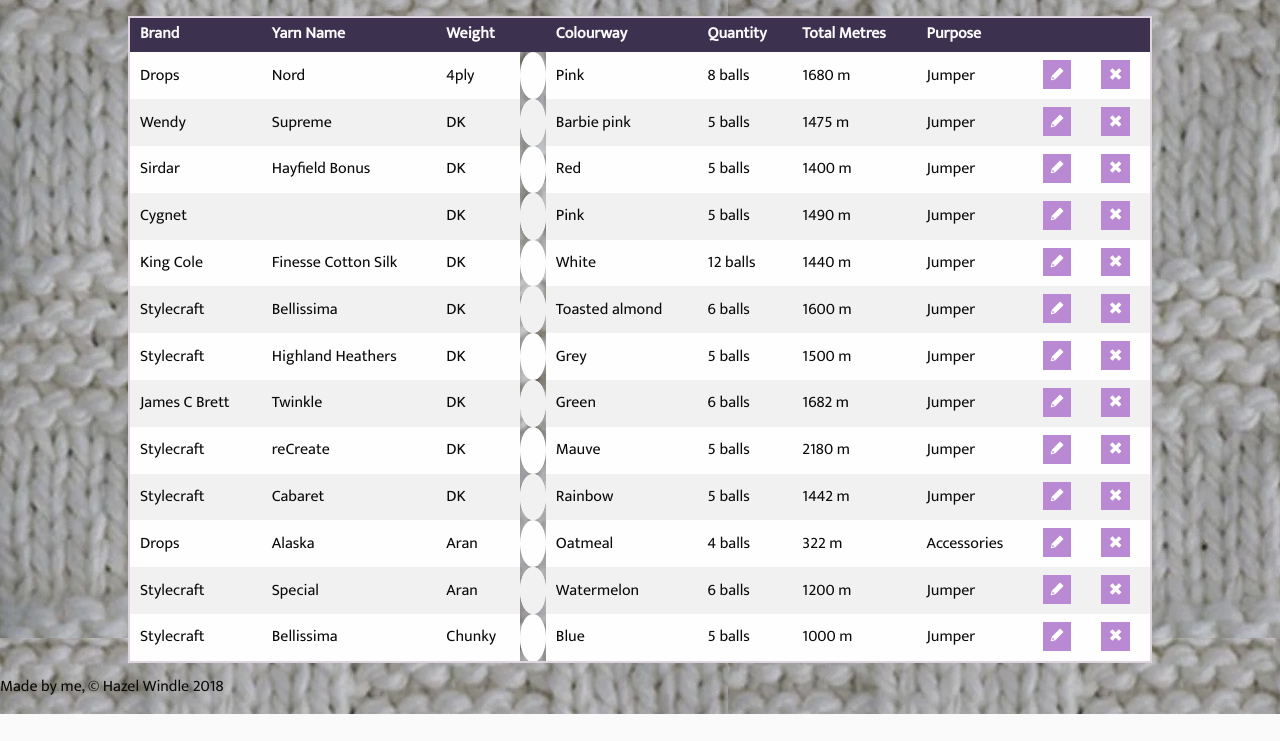
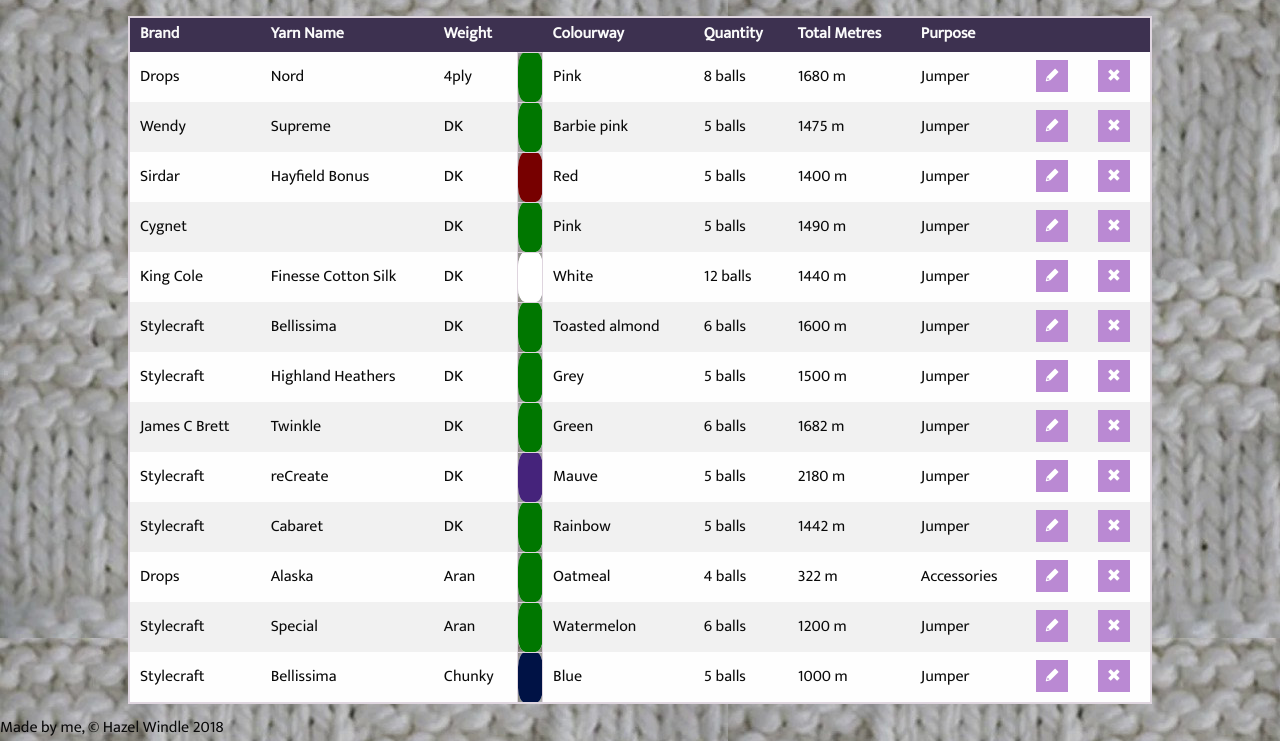
Before and after one commit to hwindle/portfolio, a PHP site: page /WIP_yarn_stash/index.html in a window 1280 px wide. Shown: the part 86-827 px from the top of the page. Before the commit the page ends 800 px from the top, so only its background shows below. Run offline with PHP 8.4, Linux system fonts and the light colour scheme.

Commit message:
Added colour next to the colour name via CSS

```diff
--- a/WIP_yarn_stash/css/component_files/08_listing-tables.css
+++ b/WIP_yarn_stash/css/component_files/08_listing-tables.css
@@ -18,8 +18,8 @@
 }
 
 td button.update, td button.delete {
-    width: 1.8rem;
-    height: 1.8rem;
+    width: 2rem;
+    height: 2rem;
     cursor: pointer;
 }
 
@@ -28,9 +28,8 @@
 }
 
 td.yarn-colour {
-    width: 1.6rem;
-    height: 1.6rem;
-    border-radius: 50%;
+    border: 1px solid var(--light-grey);
+    border-radius: 30%;
 }
 
 /* mobile view */
--- a/WIP_yarn_stash/index.html
+++ b/WIP_yarn_stash/index.html
@@ -51,7 +51,7 @@
                         <td>Drops</td>
                         <td>Nord</td>
                         <td>4ply</td>
-                        <td class="yarn-colour" aria-label="green" data="007700"></td>
+                        <td class="yarn-colour" aria-label="green" style="background-color: #007700;"></td>
                         <td class="mobile-hide colourway">
                             Pink
                         </td>
@@ -73,7 +73,7 @@
                         <td>Wendy</td>
                         <td>Supreme</td>
                         <td>DK</td>
-                        <td class="yarn-colour" aria-label="barbie pink" data="007700"></td>
+                        <td class="yarn-colour" aria-label="barbie pink" style="background-color: #007700;"></td>
                         <td class="mobile-hide colourway">
                             Barbie pink
                         </td>
@@ -95,7 +95,7 @@
                         <td>Sirdar</td>
                         <td>Hayfield Bonus</td>
                         <td>DK</td>
-                        <td class="yarn-colour" aria-label="red" data="770000"></td>
+                        <td class="yarn-colour" aria-label="red" style="background-color: #770000;"></td>
                         <td class="mobile-hide colourway">
                             Red
                         </td>
@@ -117,7 +117,7 @@
                         <td>Cygnet</td>
                         <td></td>
                         <td>DK</td>
-                        <td class="yarn-colour" aria-label="green" data="007700"></td>
+                        <td class="yarn-colour" aria-label="green" style="background-color: #007700;"></td>
                         <td class="mobile-hide colourway">
                             Pink
                         </td>
@@ -139,7 +139,7 @@
                         <td>King Cole</td>
                         <td>Finesse Cotton Silk</td>
                         <td>DK</td>
-                        <td class="yarn-colour" aria-label="white" data="FFFFFF"></td>
+                        <td class="yarn-colour" aria-label="white" style="background-color: #FFFFFF;"></td>
                         <td class="mobile-hide colourway">
                             White
                         </td>
@@ -161,7 +161,7 @@
                         <td>Stylecraft</td>
                         <td>Bellissima</td>
                         <td>DK</td>
-                        <td class="yarn-colour" aria-label="beige" data="007700"></td>
+                        <td class="yarn-colour" aria-label="beige" style="background-color: #007700;"></td>
                         <td class="mobile-hide colourway">
                             Toasted almond
                         </td>
@@ -183,7 +183,7 @@
                         <td>Stylecraft</td>
                         <td>Highland Heathers</td>
                         <td>DK</td>
-                        <td class="yarn-colour" aria-label="grey" data="007700"></td>
+                        <td class="yarn-colour" aria-label="grey" style="background-color: #007700;"></td>
                         <td class="mobile-hide colourway">
                             Grey
                         </td>
@@ -205,7 +205,7 @@
                         <td>James C Brett</td>
                         <td>Twinkle</td>
                         <td>DK</td>
-                        <td class="yarn-colour" aria-label="green" data="007700"></td>
+                        <td class="yarn-colour" aria-label="green" style="background-color: #007700;"></td>
                         <td class="mobile-hide colourway">
                             Green
                         </td>
@@ -227,7 +227,7 @@
                         <td>Stylecraft</td>
                         <td>reCreate</td>
                         <td>DK</td>
-                        <td class="yarn-colour" aria-label="mauve" data="45237b"></td>
+                        <td class="yarn-colour" aria-label="mauve" style="background-color: #45237b;"></td>
                         <td class="mobile-hide colourway">
                             Mauve
                         </td>
@@ -249,7 +249,7 @@
                         <td>Stylecraft</td>
                         <td>Cabaret</td>
                         <td>DK</td>
-                        <td class="yarn-colour" aria-label="multicoloured" data="007700"></td>
+                        <td class="yarn-colour" aria-label="multicoloured" style="background-color: #007700;"></td>
                         <td class="mobile-hide colourway">
                             Rainbow
                         </td>
@@ -271,7 +271,7 @@
                         <td>Drops</td>
                         <td>Alaska</td>
                         <td>Aran</td>
-                        <td class="yarn-colour" aria-label="oatmeal" data="007700"></td>
+                        <td class="yarn-colour" aria-label="oatmeal" style="background-color: #007700;"></td>
                         <td class="mobile-hide colourway">
                             Oatmeal
                         </td>
@@ -293,7 +293,7 @@
                         <td>Stylecraft</td>
                         <td>Special</td>
                         <td>Aran</td>
-                        <td class="yarn-colour" aria-label="pink" data="007700"></td>
+                        <td class="yarn-colour" aria-label="pink" style="background-color: #007700;"></td>
                         <td class="mobile-hide colourway">
                             Watermelon
                         </td>
@@ -315,7 +315,7 @@
                         <td>Stylecraft</td>
                         <td>Bellissima</td>
                         <td>Chunky</td>
-                        <td class="yarn-colour" aria-label="blue" data="001245"></td>
+                        <td class="yarn-colour" aria-label="blue" style="background-color: #001245;"></td>
                         <td class="mobile-hide colourway">
                             Blue
                         </td>
```
